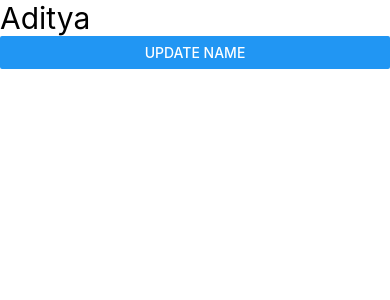
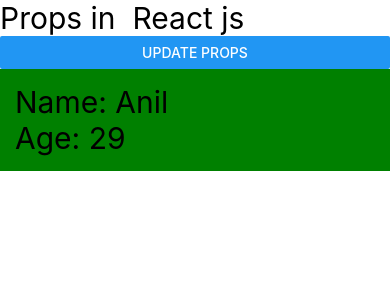
Before and after one commit to birbalkr/reactNative, a React Native app: screen / in a window 390 px wide. Shown: the top 300 px of the page. Built offline with nearby package versions, Linux system fonts and the light colour scheme.

Commit message:
Props and state

```diff
--- a/App.tsx
+++ b/App.tsx
@@ -5,22 +5,24 @@
   View
 } from "react-native";
 
-import UserData from './components/UserData';
-
 function App() {
-  const [name, setName] = useState("Aditya");
-
-  function testname() {
-    setName("admin");
-  }
+  const [name,setName]=useState("Anil");
   return (
     <View>
-      <Text style={{ fontSize: 30 }}>{name}</Text>
-      <Button title='update name' onPress={testname}></Button>
+      <Text style={{ fontSize: 30 }}>Props in  React js</Text>
+      <Button title='Update Props' onPress={()=>{setName("Aditya Kumar")}}/>
+      <User name={name} age={29}/>
     </View>
-
   );
 };
 
+const User=(props)=>{
+  return(
+    <View style={{backgroundColor:"green",padding:15}}>
+      <Text style={{fontSize:30}}>Name: {props.name}</Text>
+      <Text style={{fontSize:30}}>Age: {props.age}</Text>
+    </View>
+  );
+};
 
 export default App;
```
